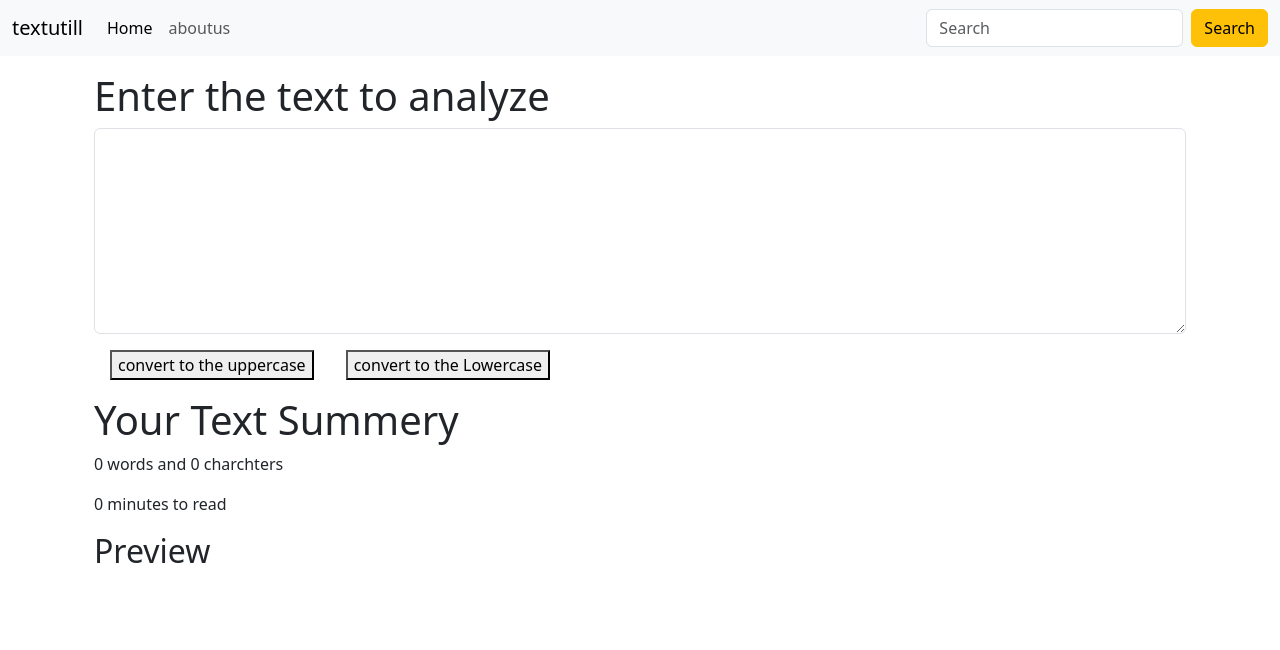
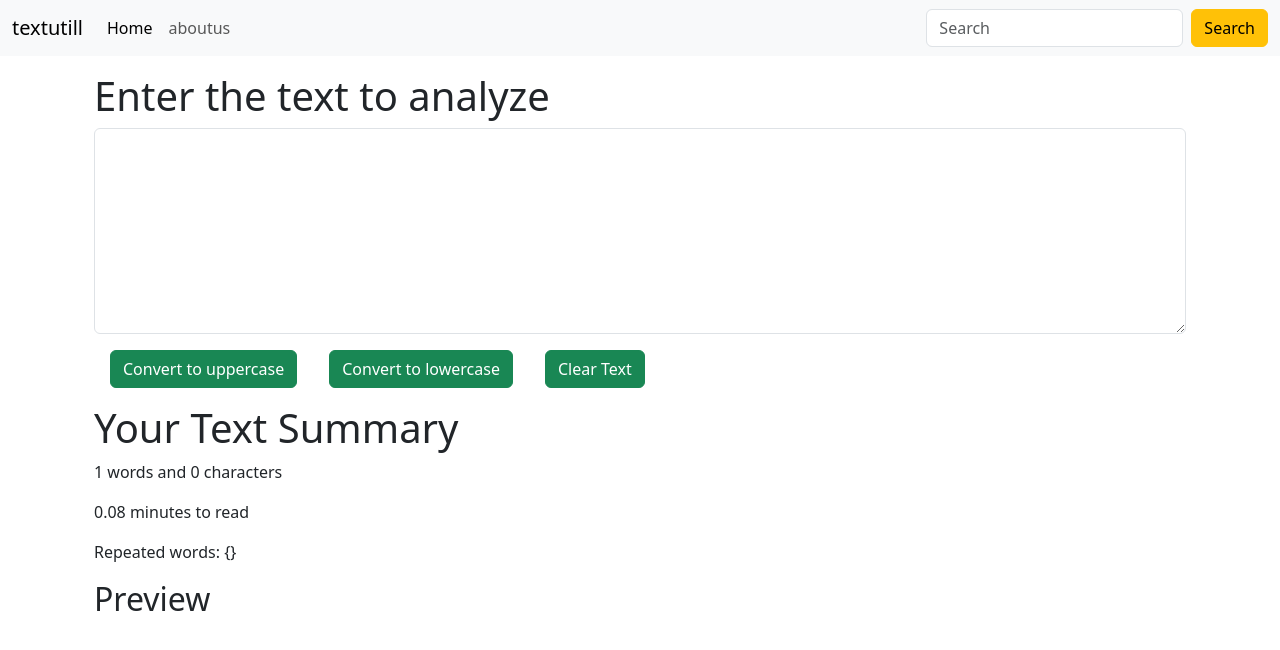
Before and after one commit to dhruvitgarathiya/TextTamer, a React (Create React App) app: page / in a window 1280 px wide. Shown: the top 650 px of the page. Built offline with nearby package versions, Linux system fonts and the light colour scheme.

Commit message:
repeate counter feature added

```diff
--- a/src/Components/TextForm/TextForm.jsx
+++ b/src/Components/TextForm/TextForm.jsx
@@ -1,50 +1,87 @@
-import PropTypes from "prop-types";
-import { useState } from "react";
+import React from 'react';
+import PropTypes from 'prop-types';
+import { useState } from 'react';
 
+export default function TextForm(props) {
+  const [text, setText] = useState('');
 
+  const repeatCount = () => {
+    let words = text.toLowerCase().match(/\b\w+\b/g);
+    let count = {};
 
-export default function TextForm(props){
+    if (words) {
+      words.forEach((word) => {
+        count[word] = (count[word] || 0) + 1;
+      });
+    }
+
+    return count; // Return the count object
+  };
 
   const handleUpClick = () => {
-        console.log("upper case was clicked" +" " +":" +  text);
+    console.log('upper case was clicked' + ' ' + ':' + text);
     let newText = text.toUpperCase();
     setText(newText);
-    }
+  };
 
   const handleLoClick = () => {
-        console.log("upper case was clicked" +" " +":" +  text);
+    console.log('lower case was clicked' + ' ' + ':' + text);
     let newText = text.toLowerCase();
     setText(newText);
-    }
+  };
+
+  const handleClearClick = () => {
+    let newText = ''; // Set to an empty string to clear the text
+    setText(newText);
+  };
 
   const handleOnChange = (event) => {
-        console.log("on change");
+    console.log('on change');
     setText(event.target.value);
-    }
-    const[text,setText] = useState('');
-    return(
+  };
+
+  const wordCount = text.split(' ').length;
+  const charCount = text.length;
+  const readTime = 0.08 * wordCount;
+  const repeatedWords = repeatCount();
+
+  return (
     <>
       <div className="container">
         <h1>{props.heading}</h1>
         <div className="mb-3">
-
-              <textarea className="form-control" value={text} onChange={handleOnChange} id="myBox" rows="8"></textarea>
-
+          <textarea
+            className="form-control"
+            value={text}
+            onChange={handleOnChange}
+            id="myBox"
+            rows="8"
+          ></textarea>
         </div>
-             <button className="btn-btn-success mx-3" onClick={handleUpClick}>convert to the uppercase</button>
-             <button className="btn-btn-success mx-3" onClick={handleLoClick}>convert to the Lowercase</button>
+        <button className="btn btn-success mx-3" onClick={handleUpClick}>
+          Convert to uppercase
+        </button>
+        <button className="btn btn-success mx-3" onClick={handleLoClick}>
+          Convert to lowercase
+        </button>
+        <button className="btn btn-success mx-3" onClick={handleClearClick}>
+          Clear Text
+        </button>
       </div>
       <div className="container my-3">
-            <h1>Your Text Summery</h1>
-            <p>{text.split("").length} words and {text.length} charchters</p>
-            <p>{0.08*text.split("").length} minutes to read</p>
+        <h1>Your Text Summary</h1>
+        <p>
+          {wordCount} words and {charCount} characters
+        </p>
+        <p>{readTime} minutes to read</p>
+        <p>Repeated words: {JSON.stringify(repeatedWords)}</p>
         <h2>Preview</h2>
         <p>{text}</p>
       </div>
     </>
-    )
+  );
 }
 
-TextForm.PropType = {
-    heading : PropTypes.string.isRequired
+TextForm.propTypes = {
+  heading: PropTypes.string.isRequired,
 };
```
Lines whose indentation alone changed are shown as unchanged.
